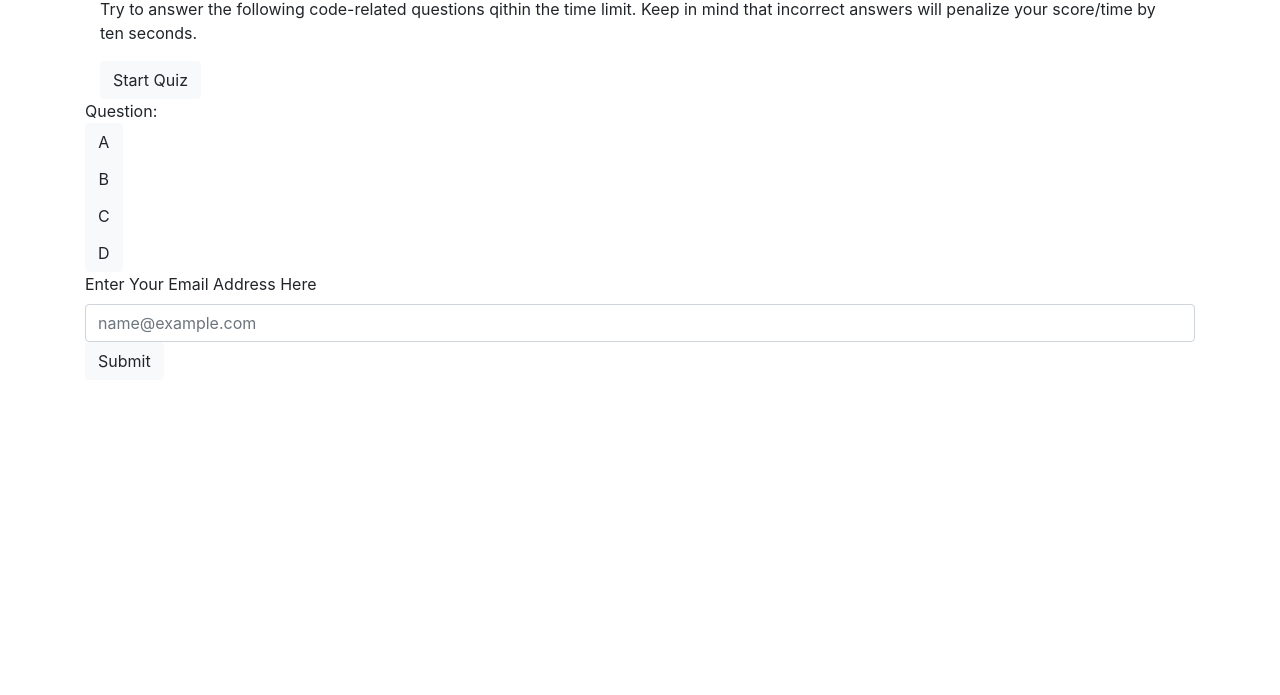
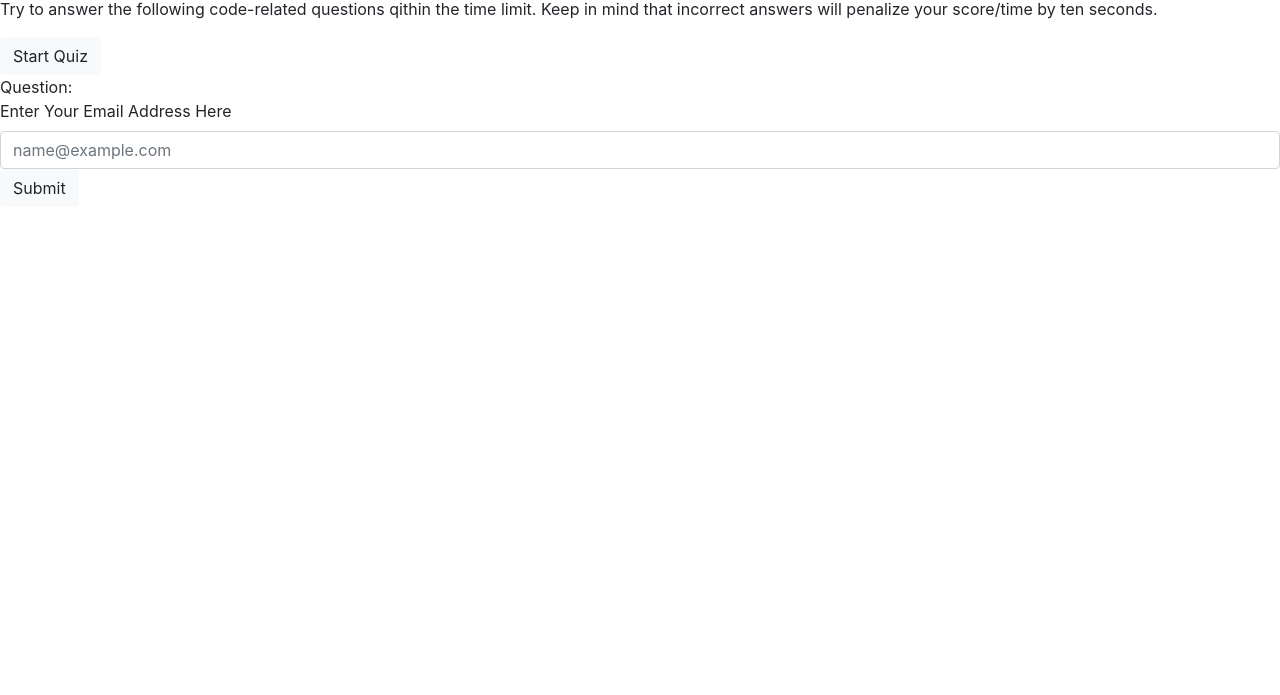
Before and after one commit to Magrishb/05-Homework-WebApis-MB, a plain HTML site: page index.html in a window 1280 px wide. Shown: the part 105-800 px from the top of the page. Drawn offline with nearby package versions, Linux system fonts and the light colour scheme.

Commit message:
fixed some of the header in the html

```diff
--- a/index.html
+++ b/index.html
@@ -6,7 +6,7 @@
     <head>
         <meta charset="utf-8">
         <meta http-equiv="X-UA-Compatible" content="IE=edge">
-        <title></title>
+        <title>Coding Quiz</title>
         <meta name="description" content="">
         <meta name="viewport" content="width=device-width, initial-scale=1">
         <link rel="stylesheet"
@@ -30,14 +30,14 @@
         </nav>
 
         <!--Main container-->
-        <main class="container main-containe m-auto">
+        <main class="wrapper">
         <!-- Sub-container to hold header and paragraph along with a start button -->
-            <div class="container" id="starting-container">
+            <div class="start" id="starting-container">
                 <h2 id="main-header">Coding Quiz Challenge</h2>
                 <div>
                     <p>Try to answer the following code-related questions qithin the time limit. Keep in mind that incorrect answers will penalize your score/time by ten seconds.
                     </p>
-                    <button class = "btn btn-light" id="start-quiz-btn">Start Quiz
+                    <button class = "btn btn-light" id="start">Start Quiz
                     </button>
                 </div>
             </div>
@@ -45,12 +45,6 @@
             <div id="questions-container" class="hide">
                 <div id="title">
                     Question:
-                </div>
-                <div id="options" class="btn-group-vertical">
-                    <button id="A" class="btn opt btn-light" value="A">A</button>
-                    <button id="B" class="btn opt btn-light" value="B">B</button>
-                    <button id="C" class="btn opt btn-light" value="C">C</button>
-                    <button id="D" class="btn opt btn-light" value="D">D</button>
                 </div>
             </div>
             <!-- Submit form -->
```
Also changed, not shown: index.js (line endings or trailing spaces).
